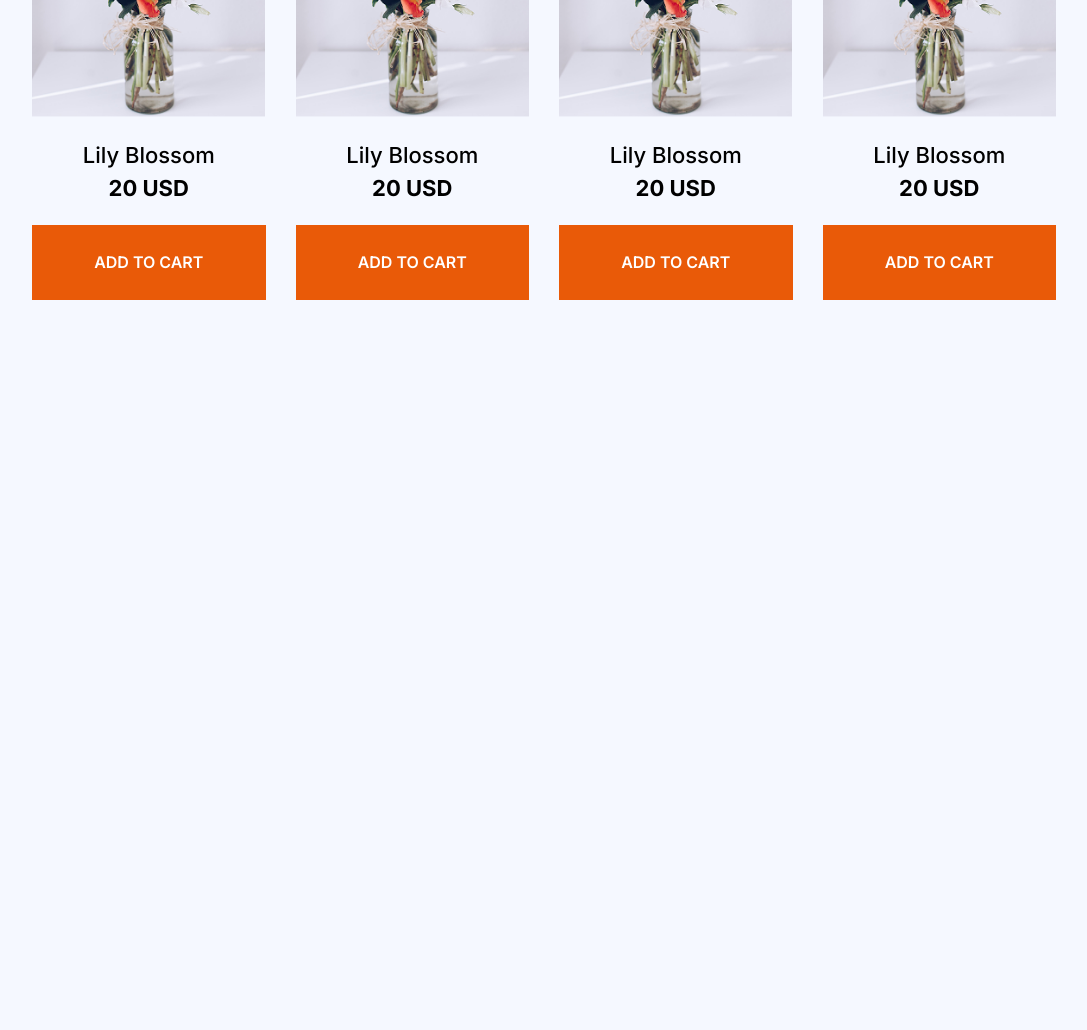
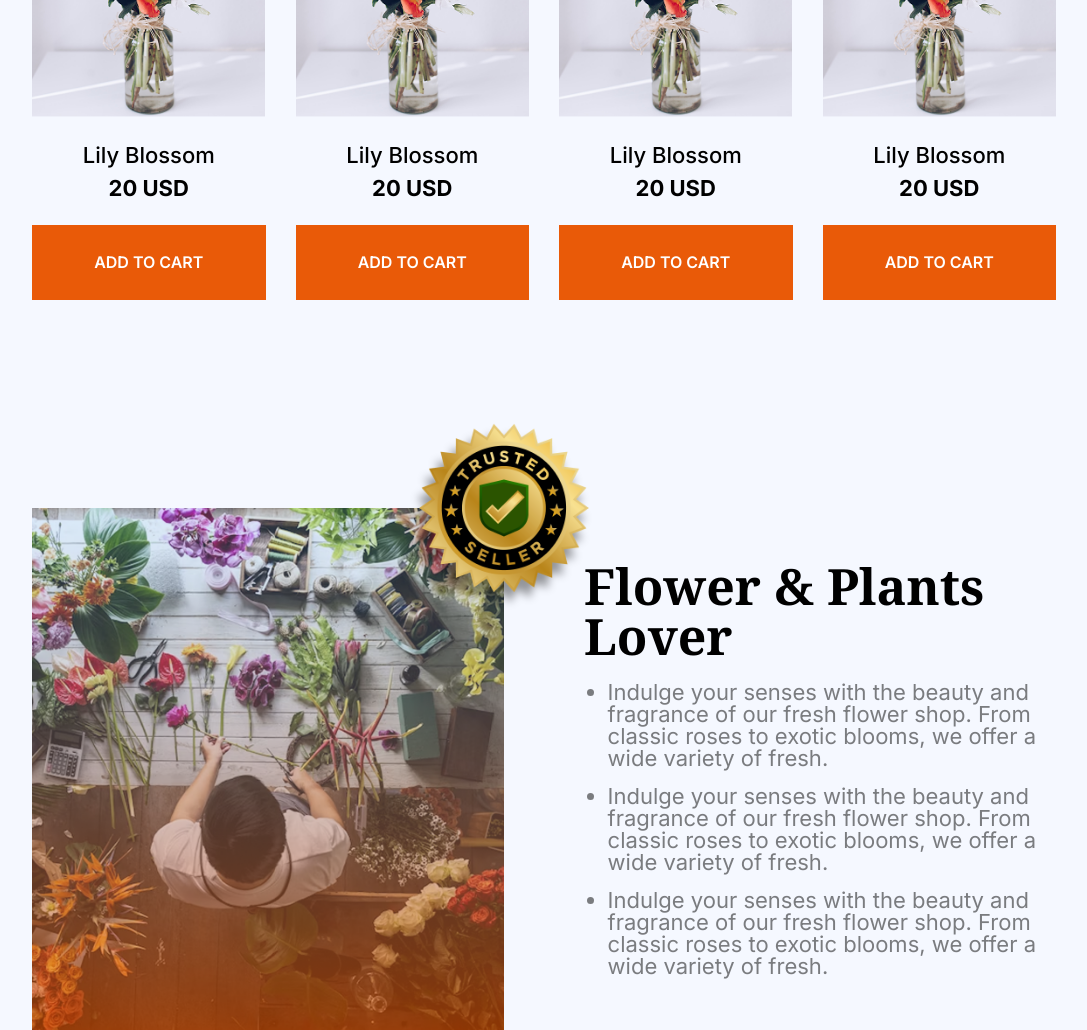
Before and after one commit to Zaineb-B-Ali/Responsive_Flower, a website: page index.html in a window 1280 px wide. Shown: the part 1522-2552 px from the top of the page, without its empty margins (96-1183 px from the left). Before the commit the page ends 1822 px from the top, so only its background shows below. Drawn offline with Linux system fonts and the light colour scheme; files whose address does not match are found by name.

Commit message:
Badge section completed

```diff
--- a/index.html
+++ b/index.html
@@ -173,6 +173,35 @@
         </div>
         <!-- Grid Section Ending -->
 
+         <!-- Badge Section -->
+        <div
+            class="max-w-[80%] flex flex-col md:flex md:flex-row mx-auto gap-[18px] md:gap-20 justify-between mt-11 md:mt-52 ">
+
+            <!-- badge containing div -->
+            <div class="relative w-full md:w-1/2 group">
+                <img src="./assets/flower-store.png" class="h-full w-full object-cover" alt="Flower Store">
+                <img class="hidden md:block absolute filter top-0 translate-x-1/2 -translate-y-1/2 right-0 w-1/2 drop-shadow-[-4px_10px_4px_rgba(0,0,0,0.4)]"
+                    src="./assets/trusted-badge.png" alt="Badge">
+            </div>
+
+            <div class="flex flex-col justify-center mt- w-full md:w-1/2 gap-5">
+
+                <h2 class="text-2xl md:text-[50px]/[100%] font-bold tracking-normal">Flower & Plants Lover
+                </h2>
+                <!-- List -->
+                <ul
+                    class="list-disc pl-[5%] list-outside space-y-4 text-sm md:text-[22px] leading-[100%] font-normal font-inter text-grey">
+                    <li>Indulge your senses with the beauty and fragrance of our fresh flower shop. From classic
+                        roses to exotic blooms, we offer a wide variety of fresh.</li>
+                    <li>Indulge your senses with the beauty and fragrance of our fresh flower shop. From classic
+                        roses to exotic blooms, we offer a wide variety of fresh.</li>
+                    <li>Indulge your senses with the beauty and fragrance of our fresh flower shop. From classic
+                        roses to exotic blooms, we offer a wide variety of fresh.</li>
+                </ul>
+            </div>
+        </div>
+        <!-- Badge Section Ends -->
+
     </div>
 </body>
 
```
